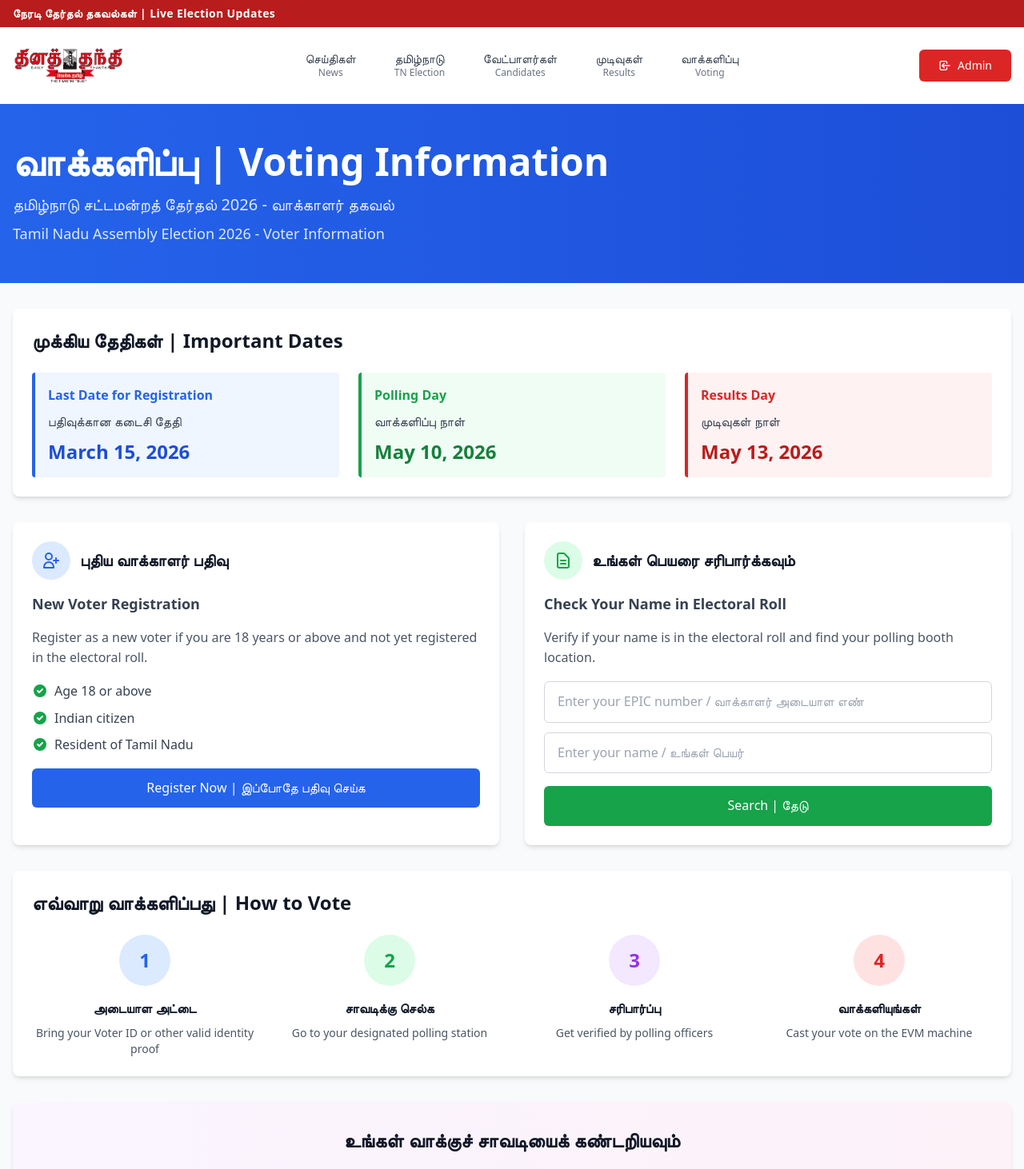
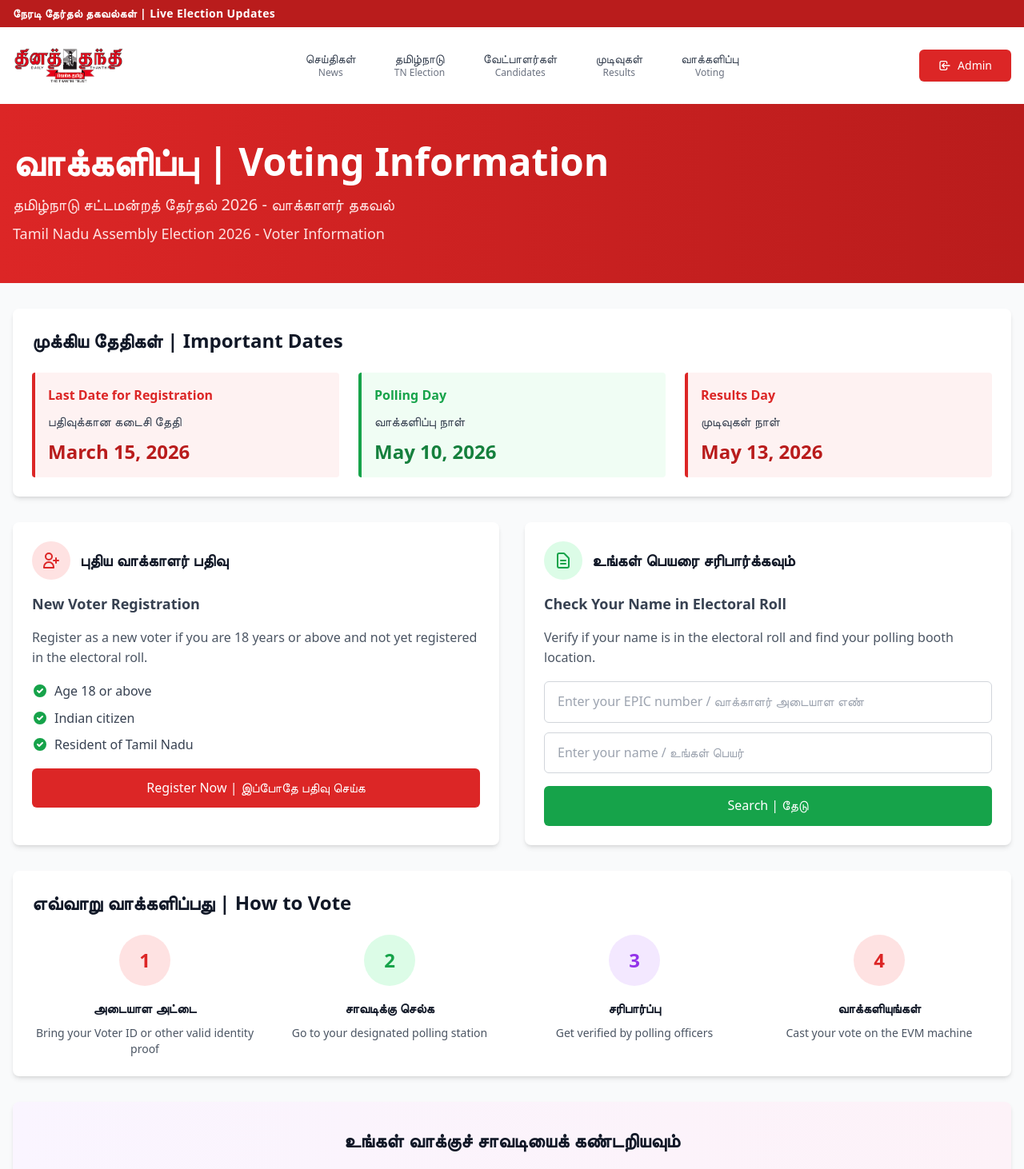
Before and after one commit to manoj4104/tn-election-2026, a Next.js app: page /voting in a window 1280 px wide. Shown: the top 1462 px of the page at 80% size. Built offline with nearby package versions, Linux system fonts and the light colour scheme.

Commit message:
Update voting page to use brand red/maroon colors instead of blue

```diff
--- a/app/voting/page.tsx
+++ b/app/voting/page.tsx
@@ -9,16 +9,16 @@ export default function VotingPage() {
       <Navigation />
 
       {/* Hero Section */}
-      <div className="bg-gradient-to-r from-blue-600 to-blue-700 text-white py-12">
+      <div className="bg-gradient-to-r from-red-600 to-red-700 text-white py-12">
         <div className="container mx-auto px-4">
           <div className="max-w-3xl">
             <h1 className="text-4xl md:text-5xl font-bold mb-4">
               வாக்களிப்பு | Voting Information
             </h1>
-            <p className="text-xl text-blue-100">
+            <p className="text-xl text-red-100">
               தமிழ்நாடு சட்டமன்றத் தேர்தல் 2026 - வாக்காளர் தகவல்
             </p>
-            <p className="text-lg text-blue-100 mt-2">
+            <p className="text-lg text-red-100 mt-2">
               Tamil Nadu Assembly Election 2026 - Voter Information
             </p>
           </div>
@@ -30,10 +30,10 @@ export default function VotingPage() {
         <div className="bg-white rounded-lg shadow-md p-6 mb-8">
           <h2 className="text-2xl font-bold text-gray-900 mb-6">முக்கிய தேதிகள் | Important Dates</h2>
           <div className="grid md:grid-cols-3 gap-6">
-            <div className="bg-blue-50 border-l-4 border-blue-600 p-4 rounded">
-              <div className="text-blue-600 font-semibold mb-2">Last Date for Registration</div>
+            <div className="bg-red-50 border-l-4 border-red-600 p-4 rounded">
+              <div className="text-red-600 font-semibold mb-2">Last Date for Registration</div>
               <div className="text-gray-700">பதிவுக்கான கடைசி தேதி</div>
-              <div className="text-2xl font-bold text-blue-700 mt-2">March 15, 2026</div>
+              <div className="text-2xl font-bold text-red-700 mt-2">March 15, 2026</div>
             </div>
             <div className="bg-green-50 border-l-4 border-green-600 p-4 rounded">
               <div className="text-green-600 font-semibold mb-2">Polling Day</div>
@@ -52,8 +52,8 @@ export default function VotingPage() {
         <div className="grid md:grid-cols-2 gap-8 mb-8">
           <div className="bg-white rounded-lg shadow-md p-6">
             <div className="flex items-center gap-3 mb-4">
-              <div className="w-12 h-12 bg-blue-100 rounded-full flex items-center justify-center">
-                <svg className="w-6 h-6 text-blue-600" fill="none" stroke="currentColor" viewBox="0 0 24 24">
+              <div className="w-12 h-12 bg-red-100 rounded-full flex items-center justify-center">
+                <svg className="w-6 h-6 text-red-600" fill="none" stroke="currentColor" viewBox="0 0 24 24">
                   <path strokeLinecap="round" strokeLinejoin="round" strokeWidth={2} d="M18 9v3m0 0v3m0-3h3m-3 0h-3m-2-5a4 4 0 11-8 0 4 4 0 018 0zM3 20a6 6 0 0112 0v1H3v-1z" />
                 </svg>
               </div>
@@ -83,7 +83,7 @@ export default function VotingPage() {
                 <span className="text-gray-700">Resident of Tamil Nadu</span>
               </li>
             </ul>
-            <button className="w-full px-6 py-3 bg-blue-600 text-white rounded-md hover:bg-blue-700 transition-colors font-medium">
+            <button className="w-full px-6 py-3 bg-red-600 text-white rounded-md hover:bg-red-700 transition-colors font-medium">
               Register Now | இப்போதே பதிவு செய்க
             </button>
           </div>
@@ -124,8 +124,8 @@ export default function VotingPage() {
           <h2 className="text-2xl font-bold text-gray-900 mb-6">எவ்வாறு வாக்களிப்பது | How to Vote</h2>
           <div className="grid md:grid-cols-4 gap-6">
             <div className="text-center">
-              <div className="w-16 h-16 bg-blue-100 rounded-full flex items-center justify-center mx-auto mb-4">
-                <span className="text-2xl font-bold text-blue-600">1</span>
+              <div className="w-16 h-16 bg-red-100 rounded-full flex items-center justify-center mx-auto mb-4">
+                <span className="text-2xl font-bold text-red-600">1</span>
               </div>
               <h3 className="font-bold text-gray-900 mb-2">அடையாள அட்டை</h3>
               <p className="text-sm text-gray-600">Bring your Voter ID or other valid identity proof</p>
@@ -207,7 +207,7 @@ export default function VotingPage() {
             <h3 className="text-xl font-bold text-gray-900 mb-4">தொடர்பு தகவல் | Contact Information</h3>
             <div className="space-y-4">
               <div className="flex items-start gap-3">
-                <svg className="w-6 h-6 text-blue-600 flex-shrink-0" fill="none" stroke="currentColor" viewBox="0 0 24 24">
+                <svg className="w-6 h-6 text-red-600 flex-shrink-0" fill="none" stroke="currentColor" viewBox="0 0 24 24">
                   <path strokeLinecap="round" strokeLinejoin="round" strokeWidth={2} d="M3 5a2 2 0 012-2h3.28a1 1 0 01.948.684l1.498 4.493a1 1 0 01-.502 1.21l-2.257 1.13a11.042 11.042 0 005.516 5.516l1.13-2.257a1 1 0 011.21-.502l4.493 1.498a1 1 0 01.684.949V19a2 2 0 01-2 2h-1C9.716 21 3 14.284 3 6V5z" />
                 </svg>
                 <div>
```
